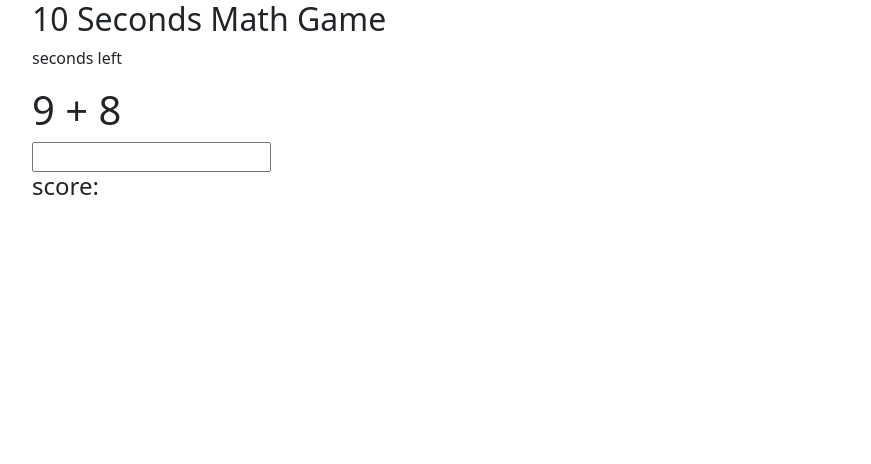
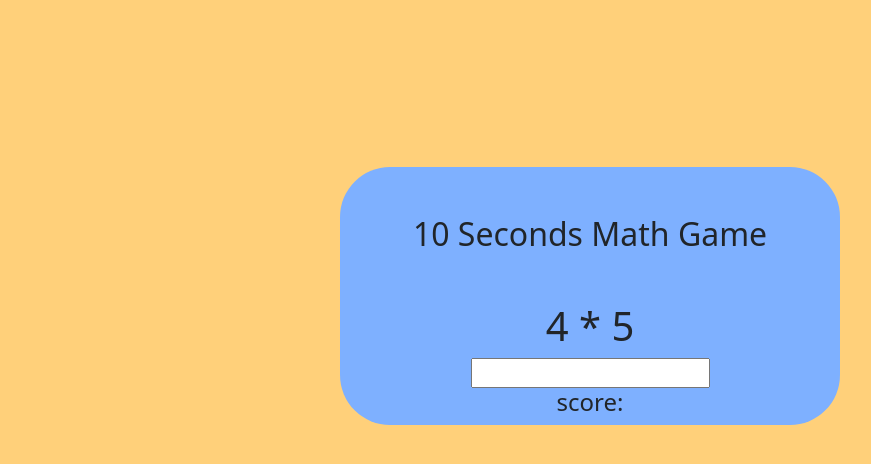
Before and after one commit to Marcus-Ayers/10SecMathGame, a plain HTML site: page index.html in a window 1280 px wide. Shown: the whole page, without its empty margins (50-921 px from the left). Drawn offline with nearby package versions, Linux system fonts and the light colour scheme.

Commit message:
final edition

```diff
--- a/brains.js
+++ b/brains.js
@@ -1,12 +1,13 @@
-// var randomNumberGenerator = function (size) {
-//   return Math.ceil(Math.random() * size);
-// };
 $(document).ready(function () {
   var currentQuestion;
-  var timeLeft = 10;
+  var timeLeft = 9;
   var interval;
   var score = 0;
+  var x = document.getElementById("seconds-left");
+  x.style.visibility = "hidden";
+  var y;
 
+  //FUNCTION CALL TO UPDATE USERS SCORE
   var updateScore = function (amount) {
     score += amount;
     $("#score").text(score);
@@ -16,21 +17,22 @@ $(document).ready(function () {
   var updateTimeLeft = function (amount) {
     timeLeft += amount;
     $("#time-left").text(timeLeft);
+      x.style.visibility = "visible";
   };
-  //COUNTDOWN TIMER
-  // var interval = setInterval(function () {
-  //   updateTimeLeft(-1);
-  //   $("#time-left").text(timeLeft);
-  //   if (timeLeft === 0) {
-  //     clearInterval(interval);
-  //   }
-  //   console.log(timeLeft);
-  // }, 1000);
 
-  //SHOWS THE EQUATION ON THE SCREEN
+  //SHOWS THE MATH EQUATION ON THE SCREEN
   var renderNewQuestion = function () {
+    var random = Math.ceil(Math.random() * 2);
     currentQuestion = questionGenerator();
-    $("#equation").text(currentQuestion.equation);
+    if (random == 1) {
+      y = 1;
+      $("#equation").text(currentQuestion.equation)
+    } else if (random == 2) {
+      y = 0;
+      $("#equation").text(currentQuestion.mulitplyEquation);
+    } else {
+
+    }
   };
 
   //GENERATES A RANDOM EQUATION
@@ -38,18 +40,33 @@ $(document).ready(function () {
     var question = {};
     var num1 = Math.ceil(Math.random() * 10);
     var num2 = Math.ceil(Math.random() * 10);
+    var num3 = Math.ceil(Math.random() * 5);
+    var num4 = Math.ceil(Math.random() * 5);
 
+    question.multiplyAnswer = num3 * num4;
+    question.mulitplyEquation = String(num3) + " * " + String(num4)
     question.answer = num1 + num2;
     question.equation = String(num1) + " + " + String(num2);
 
     return question;
   };
 
-  //SETS THE VALUE FOR WHAT YOU TYPED IN THE INPUT FIELD
-  $("#user-input").on("keyup", function () {
-    startGame();
-    checkAnswer(Number($(this).val()), currentQuestion.answer);
-  });
+ // STARTS THE GAME WHEN YOU PRESS A KEY AND CHECKS YOUR ANSWER
+ // EXCLUDES THE ENTER KEY FOR WHEN YOU CLEAR THE ALERT AT END OF GAME
+     $("#user-input").on("keyup", function (e) {
+      if(e.keyCode == 13) {
+    } else {
+      startGame();
+      if (y == 1) {
+        checkAnswer(Number($(this).val()), currentQuestion.answer);
+        console.log(y)
+      } else {
+        checkAnswer(Number($(this).val()), currentQuestion.multiplyAnswer);
+        console.log(y)
+      }
+    }
+   });
+
 
   //CHECKS YOUR ANSWER TO SEE IF IT MATCHES WITH THE CORRECT RESULT
   var checkAnswer = function (userInput, answer) {
@@ -66,10 +83,11 @@ $(document).ready(function () {
     }
   };
 
+  //FUNCTION TO START THE GAME
   var startGame = function () {
     if (!interval) {
       if (timeLeft === 0) {
-        updateTimeLeft(10);
+        updateTimeLeft(9);
         updateScore(-score);
       }
       interval = setInterval(function () {
@@ -77,6 +95,7 @@ $(document).ready(function () {
         if (timeLeft === 0) {
           clearInterval(interval);
           interval = undefined;
+          alert("You scored " + score + " points.");
         }
       }, 1000);
     }
--- a/index.html
+++ b/index.html
@@ -19,13 +19,15 @@
   <body>
     <div class="container">
       <div class="row">
-        <div class="col-xs-12">
-          <h2>10 Seconds Math Game</h2>
-          <h3 id="time-left"></h3>
-          <p>seconds left</p>
-          <h1 id="equation"></h1>
-          <input id="user-input" type="number" />
-          <h4>score: <span id="score"></span></h4>
+        <div class="background">
+        <div class="col text-center edit">
+            <h2 class="mt-5">10 Seconds Math Game</h2>
+            <h3 id="time-left" class="text-danger"></h3>
+            <p id="seconds-left" class="text-danger" >seconds left</p>
+            <h1 id="equation"></h1>
+            <input id="user-input" type="number" />
+            <h4>score: <span id="score"></span></h4>
+          </div>
         </div>
       </div>
     </div>
--- a/styles.css
+++ b/styles.css
@@ -0,0 +1,14 @@
+body {
+  background-color: rgba(255, 208, 122);
+}
+.background {
+  background-color: #7eb0ff;
+  width: 500px;
+  border-radius: 50px;
+
+}
+.row {
+  justify-content: center;
+  margin-top: 0px;
+  margin-top: 15%;
+}
```
